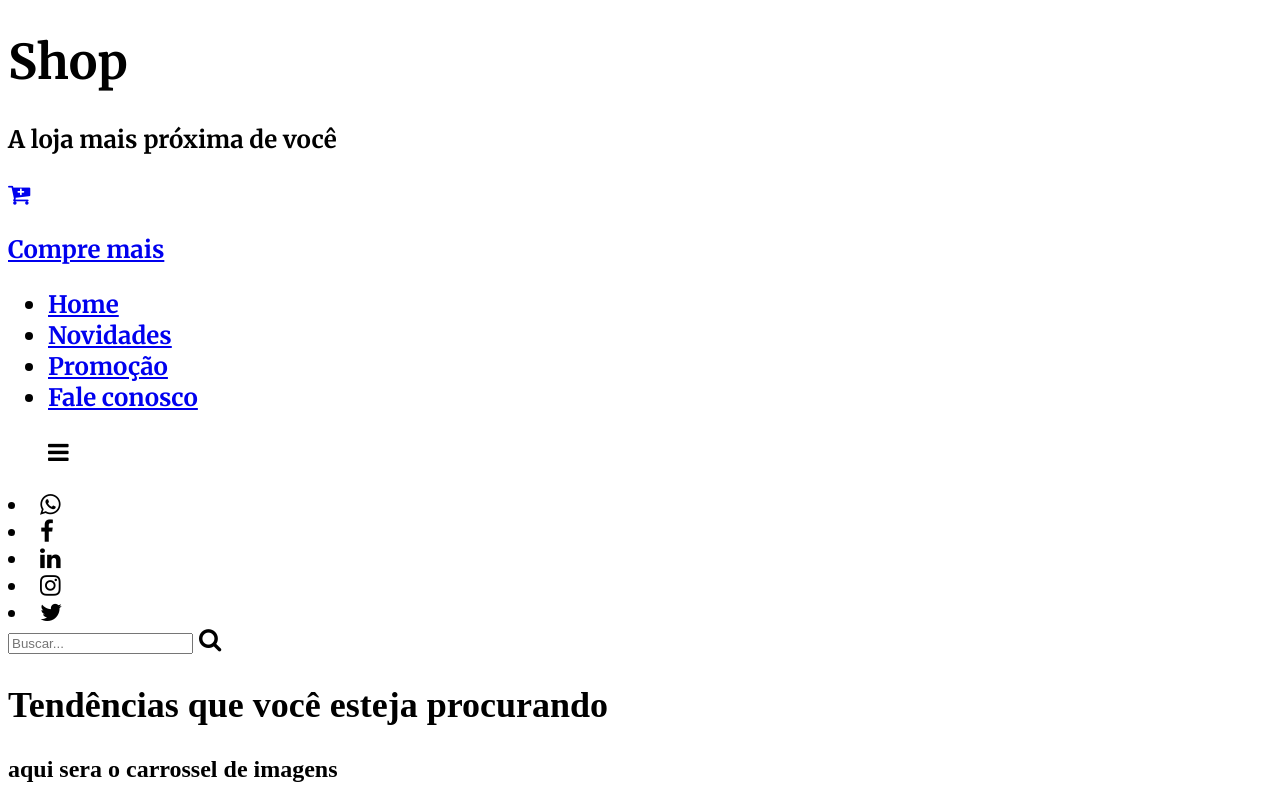
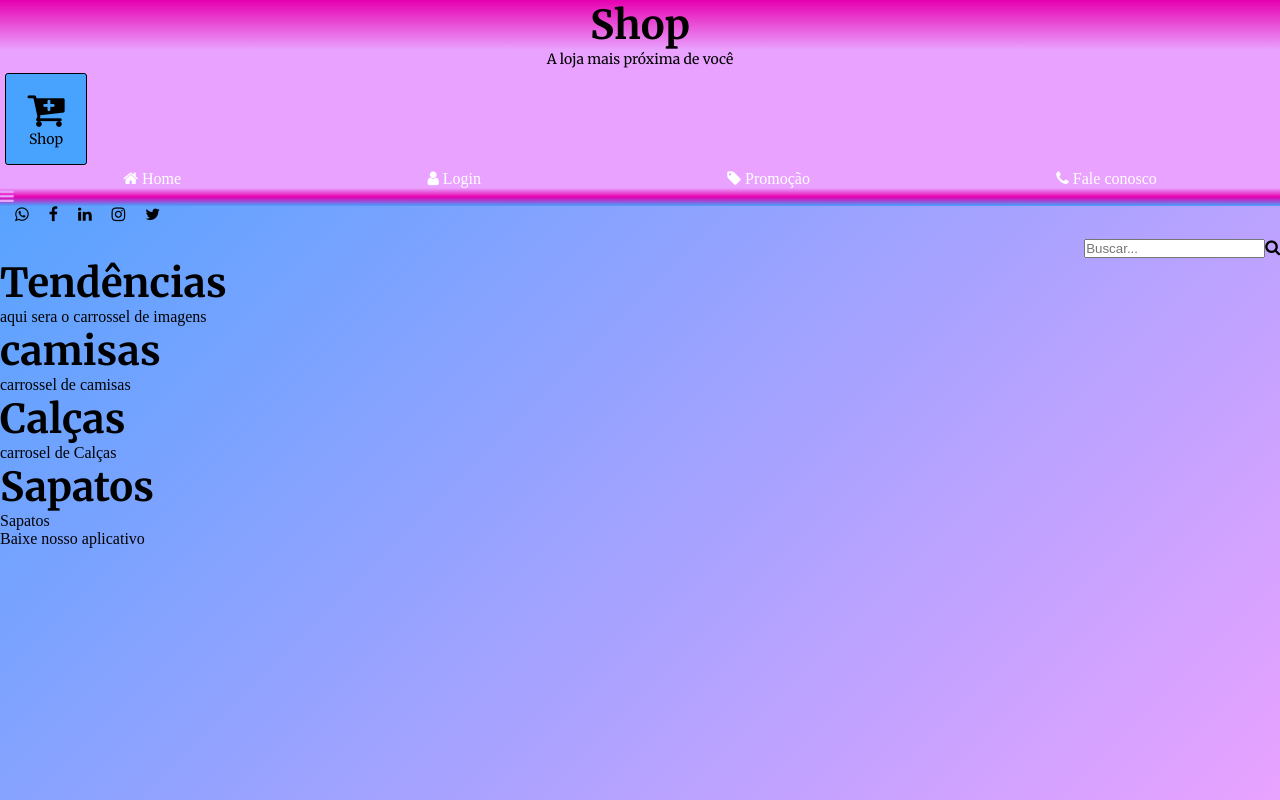
Before and after one commit to diogoanselmodasilva/sitedevendas, a plain HTML site: page index.html in a window 1280 px wide. Shown: the top 800 px of the page. Drawn offline with Linux system fonts and the light colour scheme.

Commit message:
Adição de varios elementos para ficar com mais cara de site

```diff
--- a/assets/styles/style.sass
+++ b/assets/styles/style.sass
@@ -2,9 +2,113 @@
 
 @import "./_variables.sass"
 
-header
-    font-family: $font-padrao
+*
+    margin: 0
+    padding: 0
 
-menu.categorias
-    ul
-       display: none
+body, html
+    width: 100vw
+    height: 100vh
+    background: linear-gradient(-45deg, $color-primary, $color-secundary)
+    background-repeat: no-repeat
+
+    .destaque
+        font-family: $font-padrao
+        text-decoration: italic
+        font-size: 40px
+
+    header
+        background-color: $color-primary
+
+    h1
+        text-align: center
+        background: linear-gradient(to top, $color-primary, $color-tertiary)
+
+    p
+        text-align: center
+        background: greyscale($color-tertiary)
+        font-family: $font-padrao
+        text-decoration: italic
+        font-size: 14px
+
+    div.logo
+        width: 80px
+        height: 90px
+        margin: 5px
+        background: $color-secundary
+        display: flex
+        flex-direction: column
+        align-items: center
+        justify-content: center
+        border: 1px solid black
+        border-radius: 3px
+        transition: 1s
+
+        &:hover
+            cursor: pointer
+            color: white
+
+    .navbar
+        .navbar-homepage
+            display: flex
+            justify-content: space-around
+
+            .navbar-item
+                list-style-type: none
+                font-size: 16px
+
+            a
+                text-decoration: none
+                color: white
+                transition: 0.7s
+
+                &:hover
+                    color: $color-quarter
+
+    menu.categorias
+        background: linear-gradient(to top,$color-secundary,$color-tertiary ,$color-primary)
+        background-repeat: no-repeat
+
+        ul#menuCategorias
+            display: none
+
+            li
+                text-indent: 20px
+
+                a
+                    color: whitesmoke
+                    text-decoration: none
+                    margin: 8px 0 8px 0
+                    font-size: 16px
+                    transition: 0.7s
+
+                    &:hover
+                        color: $color-quarter
+
+        #clickMenu
+            color: $color-primary
+            transition: .5s
+
+            &:hover
+                color: $color-five
+                cursor: pointer
+
+    div.redes-sociais
+        width: 40px
+        display: flex
+        margin: 5px
+        margin-top: 0
+        justify-content: flex-start
+
+        li
+            list-style-type: none
+            margin: 10px
+            margin-top: 0
+
+            &:hover
+                cursor: pointer
+
+    div.search
+        display: flex
+        justify-content: flex-end
+        margin-top: 0
--- a/index.html
+++ b/index.html
@@ -7,63 +7,65 @@
     <link rel="stylesheet" href="https://cdnjs.cloudflare.com/ajax/libs/font-awesome/4.7.0/css/font-awesome.min.css">
     <title>Loja de itens</title>
 </head>
-<h2>
     <header>
         <h1 class="destaque">Shop</h1>
+        <div id="planodefundo"></div>
         <p>A loja mais próxima de você</p>
-        <a href="index.html">
-            <div class="logo">
-                    <i class="fa fa-cart-plus logo-icon" id="logo"></i>
-                    <p class="logo-name">Compre mais</p>
-            </div>
-        </a>
+        <div class="logo">
+            <i class="fa fa-cart-plus" id="logo" style="font-size: 40px;"></i>
+            <p class="logo-name">Shop</p>
+        </div>
         <nav class="navbar">
-            <ul class="navbar homepage">
-                <li class="navbar-item"><a href="#">Home</a></li>
-                <li class="navbar-item"><a href="#">Novidades</a></li>
-                <li class="navbar-item"><a href="#">Promoção</a></li>
-                <li class="navbar-item"><a href="#">Fale conosco</a></li>
+            <ul class="navbar-homepage">
+                <li class="navbar-item"><a href="#"><i class="fa fa-home"></i> Home</a></li>
+                <li class="navbar-item"><a href="#"><i class="fa fa-user"></i> Login</a></li>
+                <li class="navbar-item"><a href="#"><i class="fa fa-tag"></i> Promoção</a></li>
+                <li class="navbar-item"><a href="#"><i class="fa fa-phone"></i> Fale conosco</a></li>
             </ul>
         </nav>
         <menu class="categorias" id="menu">
             <ul id="menuCategorias">
-                <li>Camisas</li>
-                <li>Calças</li>
-                <li>Sapatos</li>
-                <li>Casacos</li>
-                <li>Vestidos</li>
-                <li>Roupa de praia</li>
-                <li>Maquiagem</li>
-                <li>Acessórios</li>
+                <li><a href="#">Camisas</a></li>
+                <li><a href="#">Calças</a></li>
+                <li><a href="#">Sapatos</a></li>
+                <li><a href="#">Casacos</a></li>
+                <li><a href="#">Vestidos</a></li>
+                <li><a href="#">Roupa de praia</a></li>
+                <li><a href="#">Maquiagem</a></li>
+                <li><a href="#">Verão</a></li>
+                <li><a href="#">Outono</a></li>
+                <li><a href="#">Inverno</a></li>
+                <li><a href="#">Primavera</a></li>
+                <li><a href="#">Acessórios</a></li>
             </ul>
             <i class="fa fa-bars" id="clickMenu"></i>
         </menu>
     </header>
     <div class="redes-sociais">
-        <li><i class="fa fa-whatsapp"></i></li>
-        <li><i class="fa fa-facebook"></i></li>
-        <li><i class="fa fa-linkedin"></i></li>
-        <li><i class="fa fa-instagram"></i></li>
-        <li><i class="fa fa-twitter"></i></li>
+        <li><i class="fa fa-whatsapp" id="icon-whatsapp"></i></li>
+        <li><i class="fa fa-facebook" id="icon-facebook"></i></li>
+        <li><i class="fa fa-linkedin" id="icon-linkedin"></i></li>
+        <li><i class="fa fa-instagram" id="icon-instagram"></i></li>
+        <li><i class="fa fa-twitter" id="icon-twitter"></i></li>
     </div>
-    <div class="serch">
+    <div class="search">
         <input type="text" name="text" id="textSearch" placeholder="Buscar...">
         <label for="textSearch"><i class="fa fa-search"></i></label>
     </div>
     <main>
-        <h2>Tendências que você esteja procurando</h2>
+        <h2 class="destaque">Tendências</h2>
         aqui sera o carrossel de imagens
-        <h2>camisas</h2>
+        <h2 class="destaque">camisas</h2>
         carrossel de camisas
 
-        <h2>Calças</h2>
+        <h2 class="destaque">Calças</h2>
         carrosel de Calças
-        <h2>Sapatos</h2>
+        <h2 class="destaque">Sapatos</h2>
         Sapatos
     </main>
 
     <aside>Baixe nosso aplicativo</aside>
-    imagem
+    <!-- <img src="assets/midia/lojaonline.jpg" alt="aplicativo da loja"> -->
 
     <footer></footer>
     <script src="assets/scripts/script.js"></script>
```
Also changed, not shown: assets/style/style.css, 1 other file.
